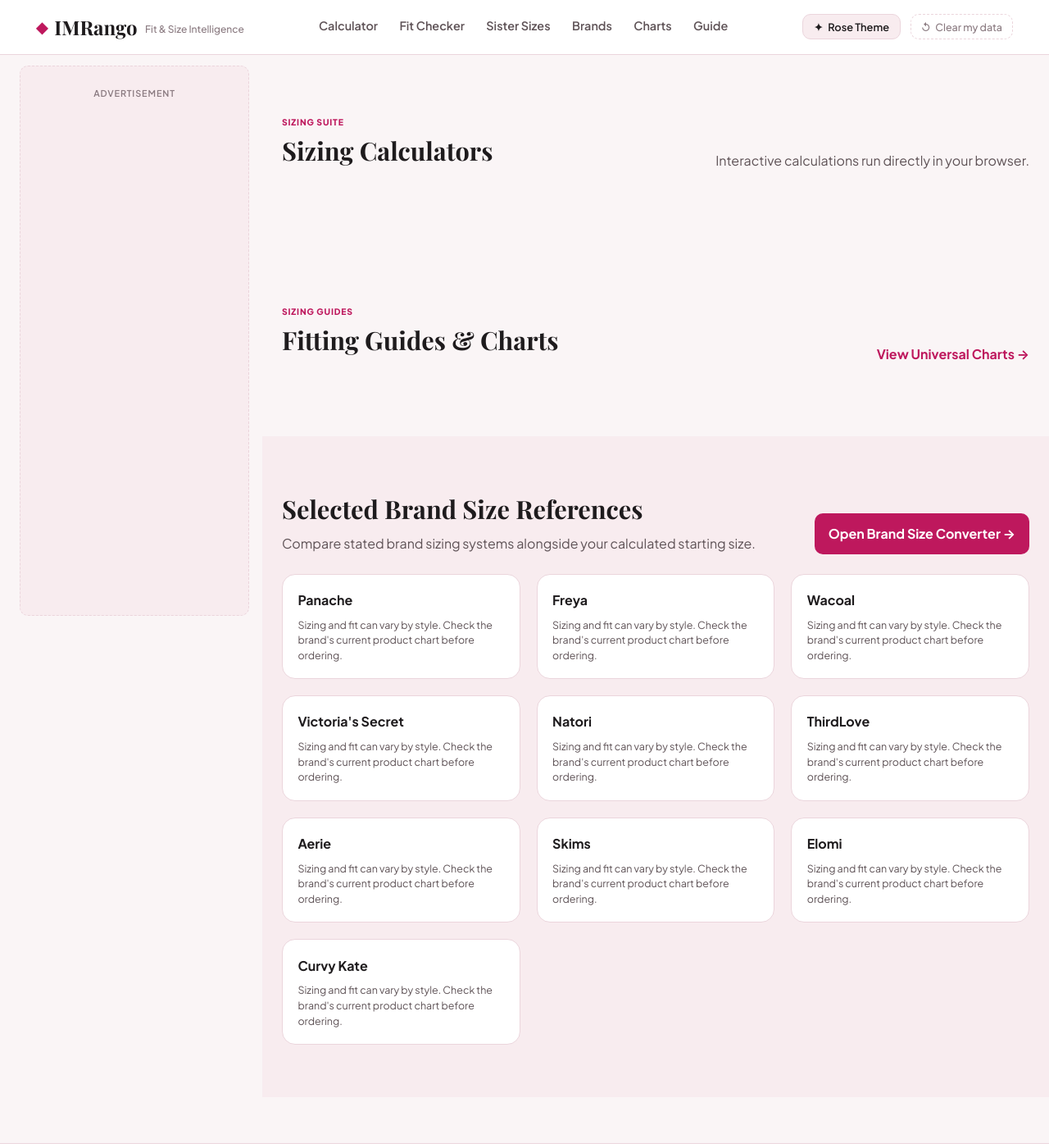
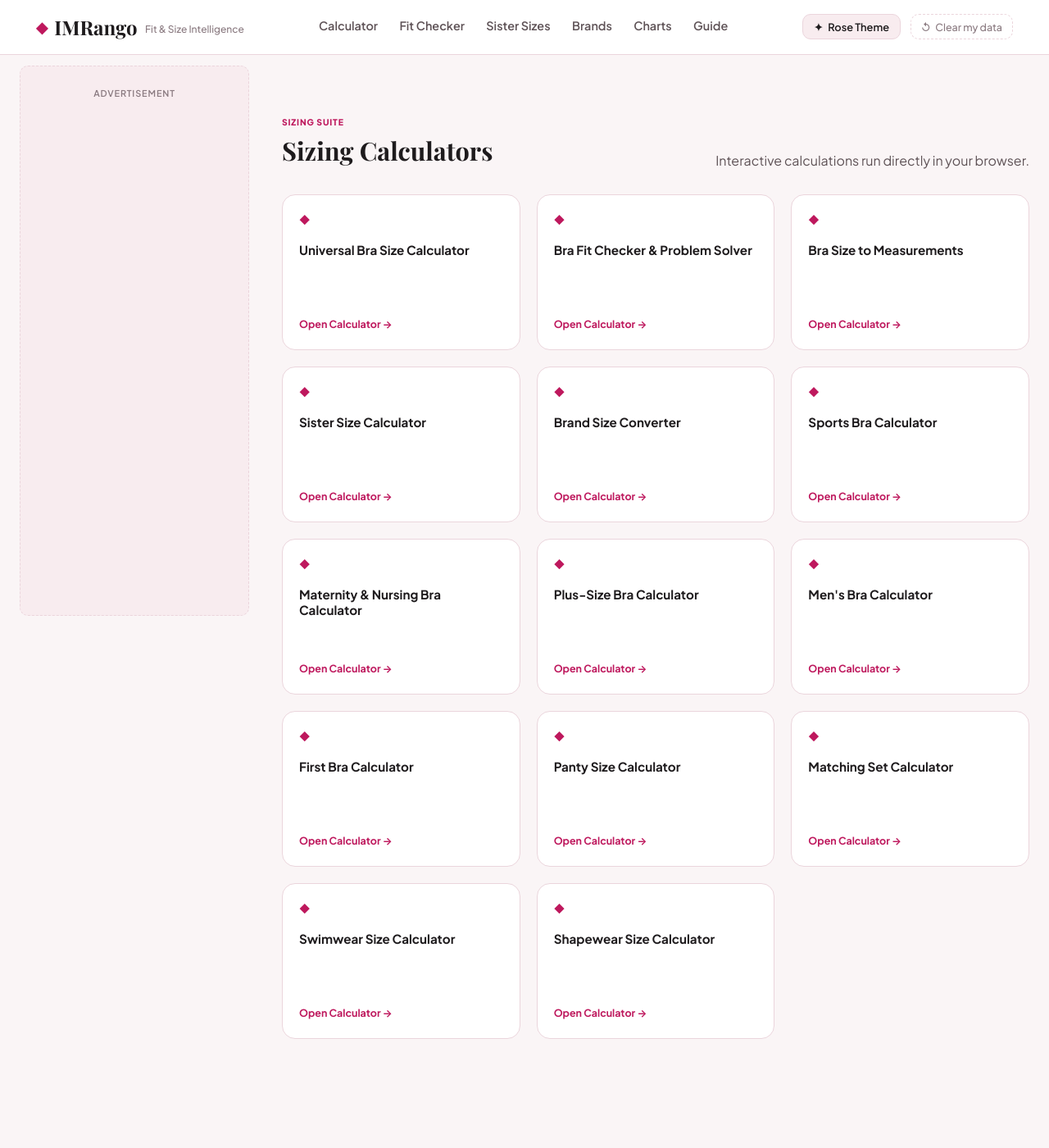
Before and after one commit to sharpedge74-cmyk/Bra-Size-Pro, a Jekyll site: the page built from index.html, in a window 1280 px wide and 1400 px high, scrolled down 1134 px. Shown: the whole window at 82% size. Built offline with Jekyll 4.4.1, drawn with Linux system fonts in a browser that asks for light colours; some web fonts are replaced; some of the changed text lies outside the part shown.

Commit message:
Fix home page calculator and guide data loops

```diff
--- a/index.html
+++ b/index.html
@@ -86,13 +86,13 @@
     <p>Interactive calculations run directly in your browser.</p>
   </div>
   <div class="home-card-grid home-tool-grid">
-    {% for tool in site.data.tools %}
+    {% for tool in site.data.nav.all_tools %}
     <article class="home-card">
       <div class="home-card-icon" aria-hidden="true">◆</div>
       {% if tool.badge %}<span class="home-card-badge">{{ tool.badge }}</span>{% endif %}
       <h3>{{ tool.title }}</h3>
       <p>{{ tool.description }}</p>
-      <a href="/{{ tool.slug }}">Open Calculator →</a>
+      <a href="{{ tool.url }}">Open Calculator →</a>
     </article>
     {% endfor %}
   </div>
@@ -107,12 +107,12 @@
     <a class="text-link" href="/bra-measurement-chart">View Universal Charts →</a>
   </div>
   <div class="home-card-grid home-guide-grid">
-    {% for guide in site.data.nav.guides %}
+    {% for guide in site.data.nav.all_guides %}
     <article class="home-card">
-      <span class="home-card-meta">Guide · {{ guide.last_reviewed }}</span>
+      <span class="home-card-meta">Guide</span>
       <h3>{{ guide.title }}</h3>
       <p>{{ guide.description }}</p>
-      <a href="/{{ guide.slug }}">Read Guide →</a>
+      <a href="{{ guide.url }}">Read Guide →</a>
     </article>
     {% endfor %}
   </div>
```
